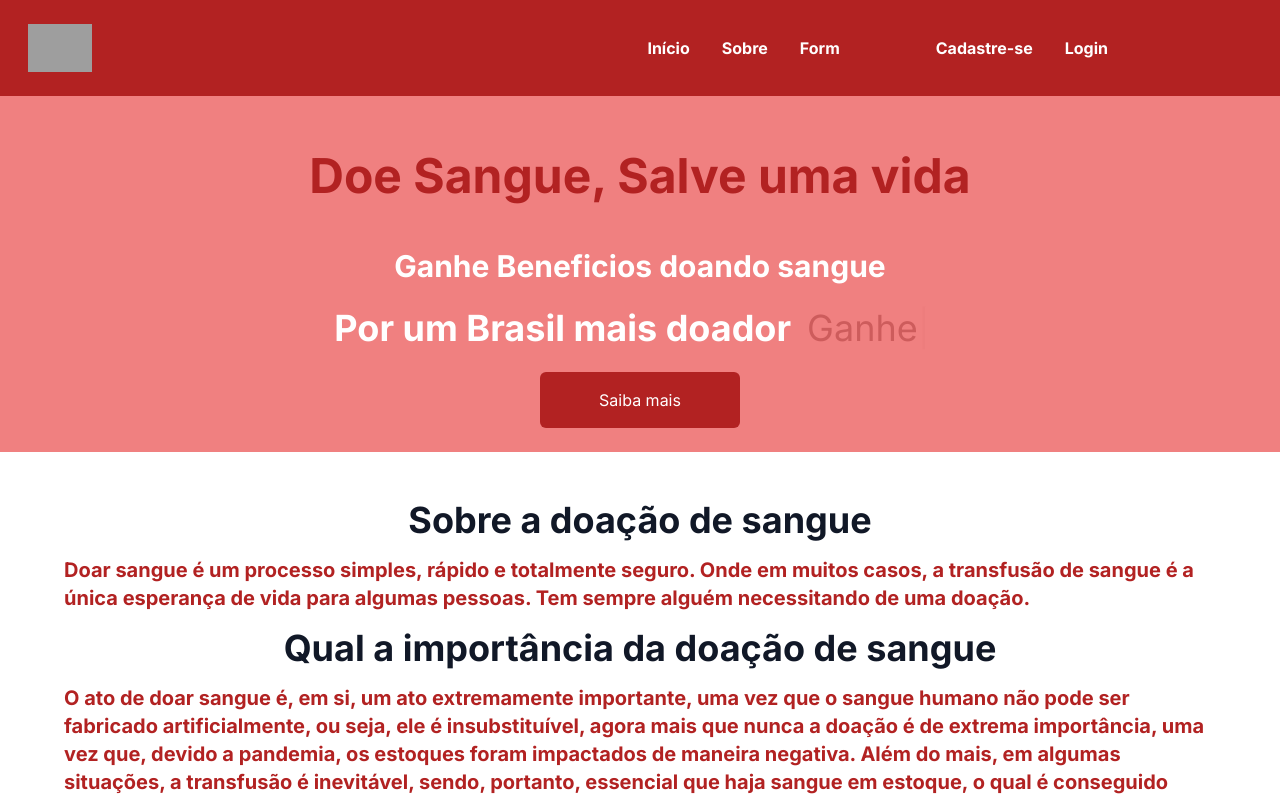
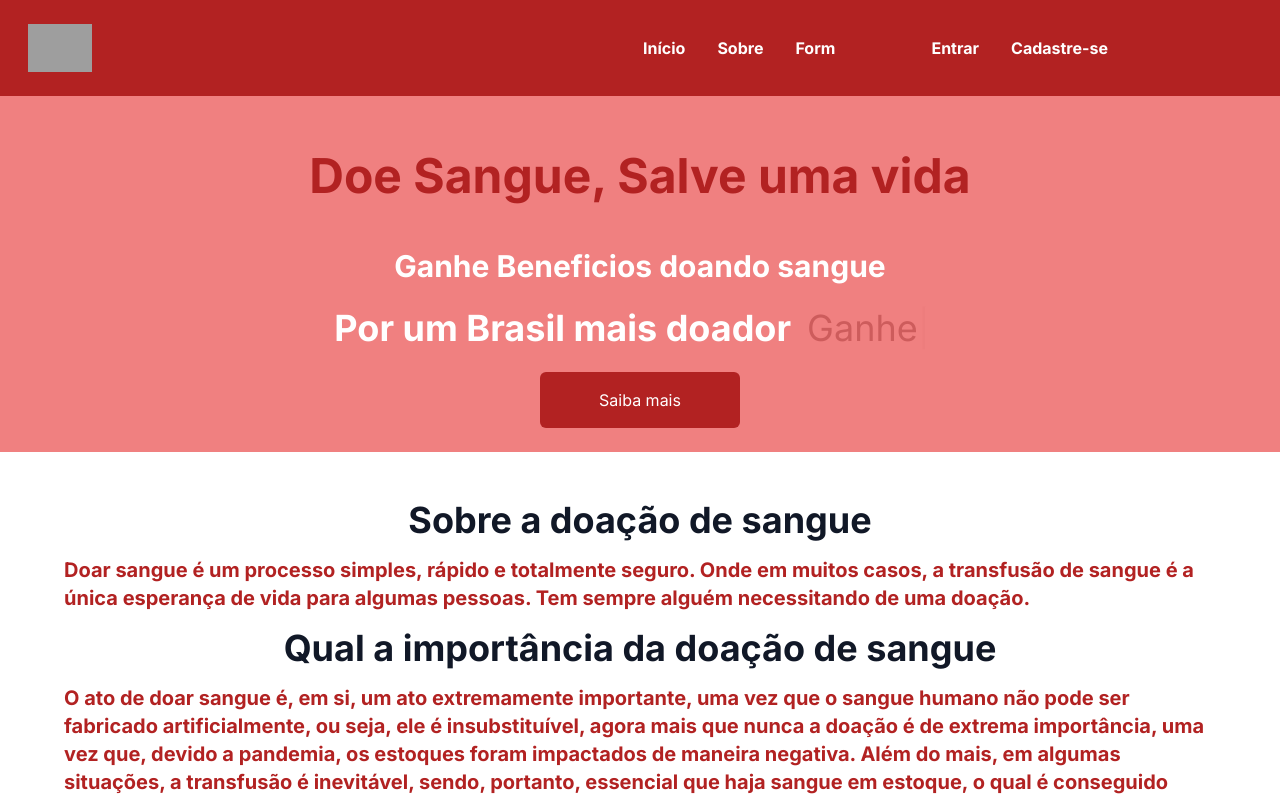
Before and after one commit to GiovanniMori/blooddonation, a React (Vite) app: page / in a window 1280 px wide. Shown: the top 799 px of the page. Built offline with nearby package versions, Linux system fonts and the light colour scheme; no server answers; grey boxes are pictures that could not be loaded.

Commit message:
rotas/ bug modal

```diff
--- a/src/components/Form.jsx
+++ b/src/components/Form.jsx
@@ -1,5 +1,6 @@
-import React from "react";
+import React, { useEffect } from "react";
 import { useForm } from "react-hook-form";
+import { useNavigate } from "react-router-dom";
 import { AuthContextProvider, UserAuth } from "../contexts/AuthContext";
 
 const Form = () => {
@@ -8,11 +9,18 @@ const Form = () => {
         handleSubmit,
         formState: { errors },
     } = useForm();
+    const navigate = useNavigate();
     const { user } = UserAuth();
+
+    useEffect(() => {
+        if (!user) {
+            navigate("/login")
+        }
+    })
 
     return (
         <div>
-            {user ? (<div className='bg-secondary py-7 px-12'>
+            <div className='bg-secondary py-7 px-12'>
                 <div className="p-4 font-bold">
                     <h1 className="text-4xl text-black font-bold px-16">Realize seu cadastro aqui</h1>
                     <div className="flex flex-col px-16 py-3">
@@ -37,11 +45,7 @@ const Form = () => {
                         </form>
                     </div>
                 </div>
-            </div>) : (<div className='bg-secondary py-7 px-12'>
-                <div className="p-4 font-bold">
-                    <h1 className="text-4xl text-black font-bold px-16">Você não está logado</h1>
-                </div>
-            </div>)}
+            </div>
         </div>
     );
 };
--- a/src/components/Home.jsx
+++ b/src/components/Home.jsx
@@ -1,6 +1,5 @@
 import React from "react";
 import Hero from './Hero';
-import Navbar from './Navbar';
 import AboutDonate from './AboutDonate';
 import Requirements from './Requirements';
 
--- a/src/components/LogIn.jsx
+++ b/src/components/LogIn.jsx
@@ -1,4 +1,4 @@
-import React, { useState } from 'react';
+import React, { useEffect, useState } from 'react';
 import { Link, useNavigate } from 'react-router-dom';
 import { UserAuth } from '../contexts/AuthContext';
 import SignInGoogle from './SignInGoogle';
@@ -11,10 +11,11 @@ const Signin = () => {
     const { signIn } = UserAuth();
     const { user } = UserAuth();
 
-    if (user) {
-        return navigate('/')
-    }
-
+    useEffect(() => {
+        if (user) {
+            navigate("/")
+        }
+    })
     const handleSubmit = async (e) => {
         e.preventDefault();
         try {
@@ -65,8 +66,8 @@ const Signin = () => {
                     <p className='text-black text-lg'>Não tem conta ainda?</p>
                 </div>
                 <Link to='/cadastre' className='underline text-white text-xl'>
-                        Cadastre
-                    </Link>
+                    Cadastre
+                </Link>
             </div>
         </div>
     );
--- a/src/components/Navbar.jsx
+++ b/src/components/Navbar.jsx
@@ -3,7 +3,8 @@ import { Link, Navigate, Outlet, useNavigate } from "react-router-dom";
 import Logo from "../../dist/blood-donation.png";
 import Cadastre from "./Cadastre"
 import { AuthContextProvider, UserAuth } from "../contexts/AuthContext";
-
+import Modallog from "./modal/Modallog";
+import ModalReg from "./modal/ModalReg";
 
 const Navbar = () => {
   const { user, logout } = UserAuth();
@@ -27,7 +28,7 @@ const Navbar = () => {
       <div className="flex justify-between items-center w-full h-24 px-7 bg-primary text-white"
         id="navbar-container">
         <Link to="/">
-        <img src={Logo} className="w-16" />
+          <img src={Logo} className="w-16" />
         </Link>
         <ul className="flex px-16">
           <li className="p-4 font-bold">
@@ -47,11 +48,11 @@ const Navbar = () => {
             </div>) : (<div>
               <ul className="flex px-16">
                 <li className="p-4 font-bold">
-                <Link to="/cadastre" relative="path">Cadastre-se</Link>
+                  <Modallog />
                 </li>
                 <li className="p-4 font-bold">
-                  <Link to="/login" relative="path">Login</Link>
-                 </li>
+                  <ModalReg />
+                </li>
               </ul>
             </div>)
           }
--- a/src/components/SignInGoogle.jsx
+++ b/src/components/SignInGoogle.jsx
@@ -2,7 +2,7 @@ import { GoogleAuthProvider, signInWithPopup, onAuthStateChanged } from "firebas
 import { auth } from "../services/firebase";
 import { useState } from "react";
 import { useNavigate } from "react-router-dom";
-import {FcGoogle} from "react-icons/fc"
+import { FcGoogle } from "react-icons/fc"
 
 export default function SignInGoogle() {
   const provider = new GoogleAuthProvider();
@@ -19,7 +19,7 @@ export default function SignInGoogle() {
   };
   return (
     <div>
-      <button className="text-black font-bold text-sm mt-3 text- mx-auto rounded-xl py-2 px-6 border-2 border-black bg-white flex" onClick={(handleLogin)}><FcGoogle className="mr-2 h-5 w-6"/>Continuar com o Google</button>
+      <button className="text-black font-bold text-sm mt-3   mx-auto rounded-xl py-2 px-6 border-2 border-black bg-white flex" onClick={(handleLogin)}><FcGoogle className="mr-2 h-5 w-6" />Continuar com o Google</button>
     </div>
   );
 
--- a/src/components/SignUp.jsx
+++ b/src/components/SignUp.jsx
@@ -1,8 +1,6 @@
-import { createUserWithEmailAndPassword } from "firebase/auth";
-import { auth } from "../services/firebase";
-import { useState } from "react";
+import { useEffect, useState } from "react";
 import SignInGoogle from "./SignInGoogle"
-import { Link, redirect, useNavigate } from "react-router-dom";
+import { Link, useNavigate } from "react-router-dom";
 import { UserAuth } from "../contexts/AuthContext";
 
 
@@ -13,9 +11,12 @@ export default function SignUp() {
     const { createUser } = UserAuth();
     const { user } = UserAuth();
 
-    if (user) {
-        return navigate('/')
-    }
+    useEffect(() => {
+        if (user) {
+            navigate("/")
+        }
+    })
+
     const handleSubmit = async (e) => {
         e.preventDefault();
         try {
--- a/src/components/modal/ModalReg.jsx
+++ b/src/components/modal/ModalReg.jsx
@@ -1,7 +1,7 @@
-import {React, useState} from "react";
+import { React, useState } from "react";
 import { motion } from "framer-motion";
 import Backdrop from "./Backdrop";
-import {AiOutlineClose} from "react-icons/ai";
+import { AiOutlineClose } from "react-icons/ai";
 import { Link } from "react-router-dom";
 import SignUp from '../SignUp'
 
@@ -29,14 +29,14 @@ const dropIn = {
 
 
 const ModalReg = () => {
-    const [modalOpen, setModalOpen]= useState(true)
+  const [modalOpen, setModalOpen] = useState(false)
   const close = () => setModalOpen(false)
   const open = () => setModalOpen(true)
 
 
   return (
     <div>
-        {modalOpen && (
+      {modalOpen ? (
         <Backdrop onClick={() => (modalOpen ? close() : open())}>
           <div className="flex flex-col">
             <motion.div
@@ -48,13 +48,13 @@ const ModalReg = () => {
               exit="exit"
             >
               <Link to="/">
-                    <AiOutlineClose className="h-7 w-7 float-right" onClick={close}/>
+                <AiOutlineClose className="h-7 w-7 float-right" onClick={close} />
               </Link>
               <SignUp />
             </motion.div>
           </div>
         </Backdrop>
-        )}
+      ) : (<div>Cadastre-se</div>)}
     </div>
   );
 };
--- a/src/components/modal/Modallog.jsx
+++ b/src/components/modal/Modallog.jsx
@@ -1,9 +1,8 @@
-import {React, useState} from "react";
+import { React, useState } from "react";
 import { motion } from "framer-motion";
 import Backdrop from "./Backdrop";
 import Signin from '../LogIn'
-import {AiOutlineClose} from "react-icons/ai";
-import { Link } from "react-router-dom";
+import { AiOutlineClose } from "react-icons/ai";
 
 const dropIn = {
   hidden: {
@@ -29,14 +28,14 @@ const dropIn = {
 
 
 const Modallog = () => {
-    const [modalOpen, setModalOpen]= useState(true)
+  const [modalOpen, setModalOpen] = useState(false)
   const close = () => setModalOpen(false)
   const open = () => setModalOpen(true)
 
 
   return (
     <div>
-        {modalOpen && (
+      {modalOpen ? (
         <Backdrop onClick={() => (modalOpen ? close() : open())}>
           <div className="flex flex-col">
             <motion.div
@@ -47,14 +46,12 @@ const Modallog = () => {
               animate="visible"
               exit="exit"
             >
-                <Link to="/">
-                    <AiOutlineClose className="h-7 w-7 float-right" onClick={close}/>
-                </Link>
+              <AiOutlineClose className="h-7 w-7 float-right" onClick={close} />
               <Signin />
             </motion.div>
           </div>
         </Backdrop>
-        )}
+      ) : (<div>Entrar</div>)}
     </div>
   );
 };
--- a/src/main.jsx
+++ b/src/main.jsx
@@ -37,29 +37,24 @@ const router = createBrowserRouter([
       {
         path: "/",
         element: <Home />,
-        errorElement: <ErrorPage />,
       },
       {
         path: "aboutdonate",
         element: <AboutDonate />,
-        errorElement: <ErrorPage />,
       },
       {
-        path: "form",
+        path: "/form",
         element: <Form />,
-        errorElement: <ErrorPage />,
-      },
-      {
-        path: "cadastre",
-        element: <ModalReg />,
-        errorElement: <ErrorPage />,
-      },
-      {
-        path: "login",
-        element: <Modallog />,
-        errorElement: <ErrorPage />,
       },
     ],
+  },
+  {
+    path: "login",
+    element: <LogIn />,
+  },
+  {
+    path: "cadastre",
+    element: <SignUp />,
   },
 ]);
 
```
Lines whose indentation alone changed are shown as unchanged.
